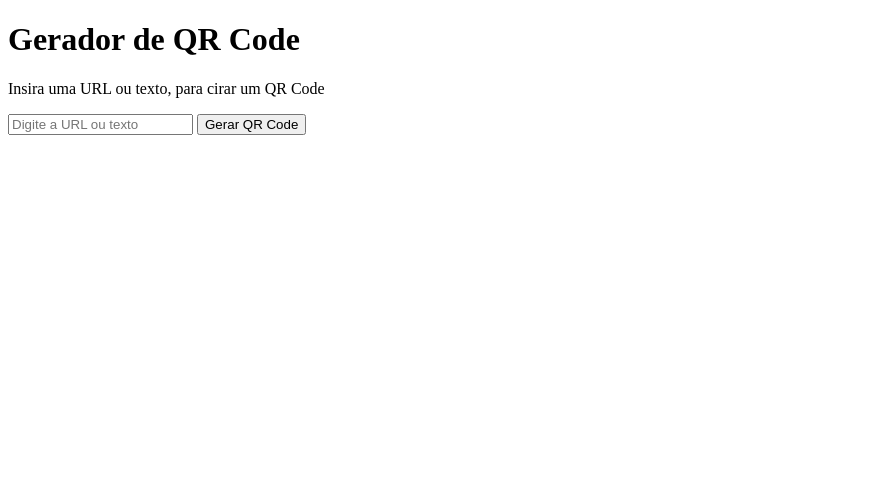
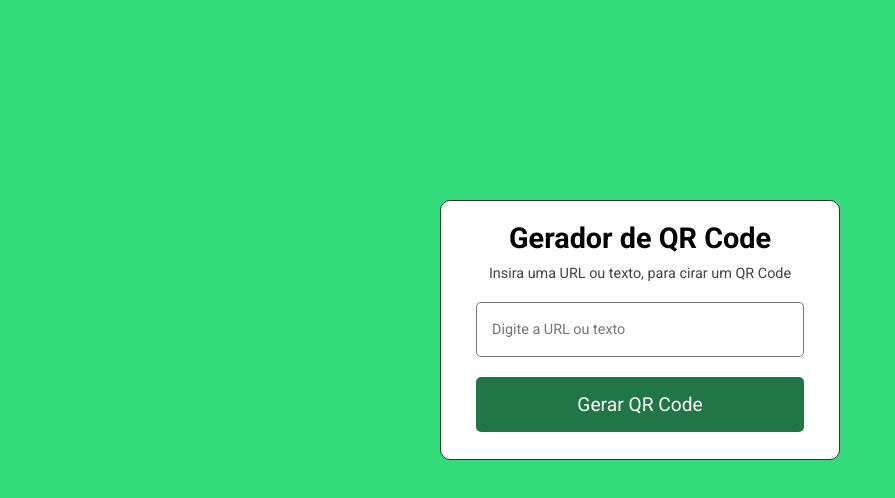
Before and after one commit to codebydias/Gerador-de-QrCode, a plain HTML site: page docs/index.html in a window 1280 px wide. Shown: the whole page, without its empty margins (0-895 px from the left). Drawn offline with Linux system fonts and the light colour scheme; files that its build step writes are made by us from their sources; the site is published under a folder, as on GitHub Pages, so addresses that start at the root find nothing.

Commit message:
Update index.html

```diff
--- a/docs/index.html
+++ b/docs/index.html
@@ -9,8 +9,8 @@
     <link rel="preconnect" href="https://fonts.gstatic.com" crossorigin>
     <link href="https://fonts.googleapis.com/css2?family=Roboto:ital,wght@0,100;0,300;0,400;0,500;0,700;0,900;1,100;1,300;1,400;1,500;1,700;1,900&display=swap" rel="stylesheet">
 
-    <link rel="stylesheet" href="/style.css">
-    <script src="/script.js" defer></script>
+    <link rel="stylesheet" href="docs/style.css">
+    <script src="docs/script.js" defer></script>
 </head>
 <body>
     <div class="container">
```
